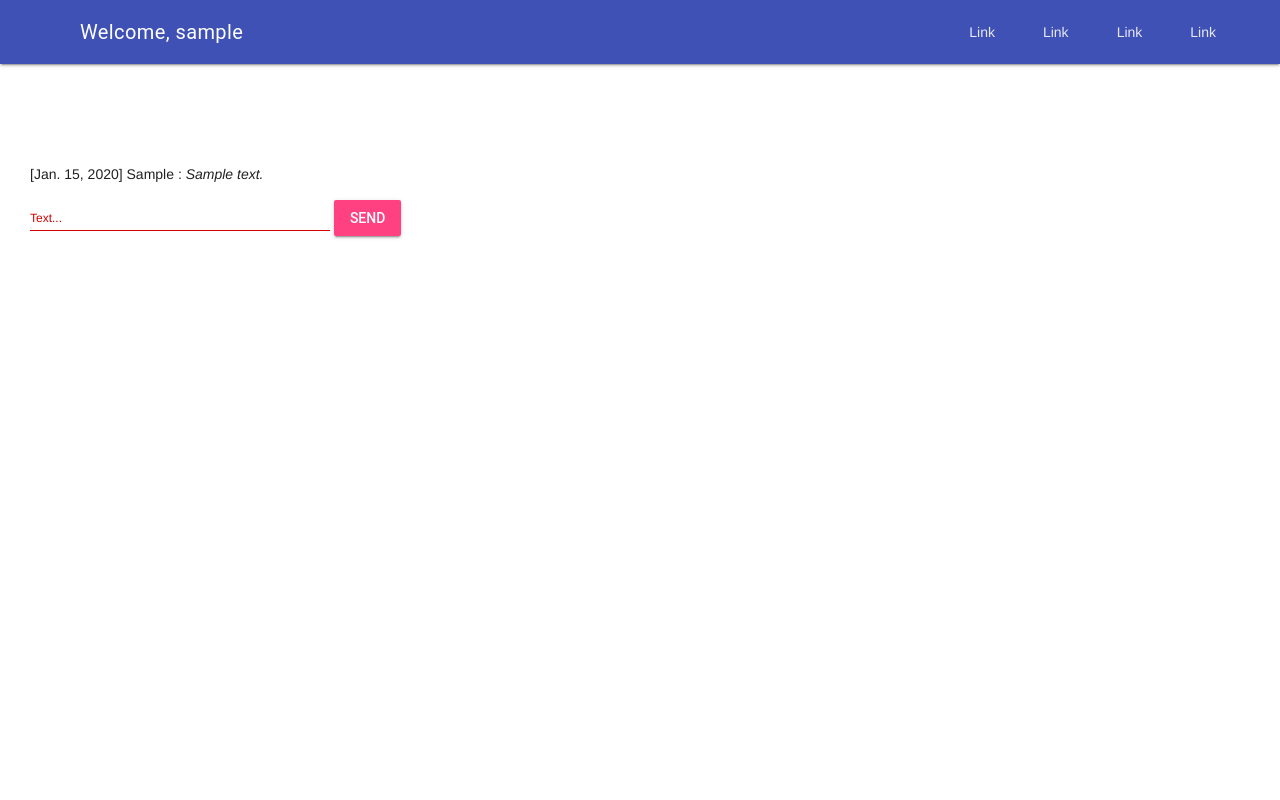
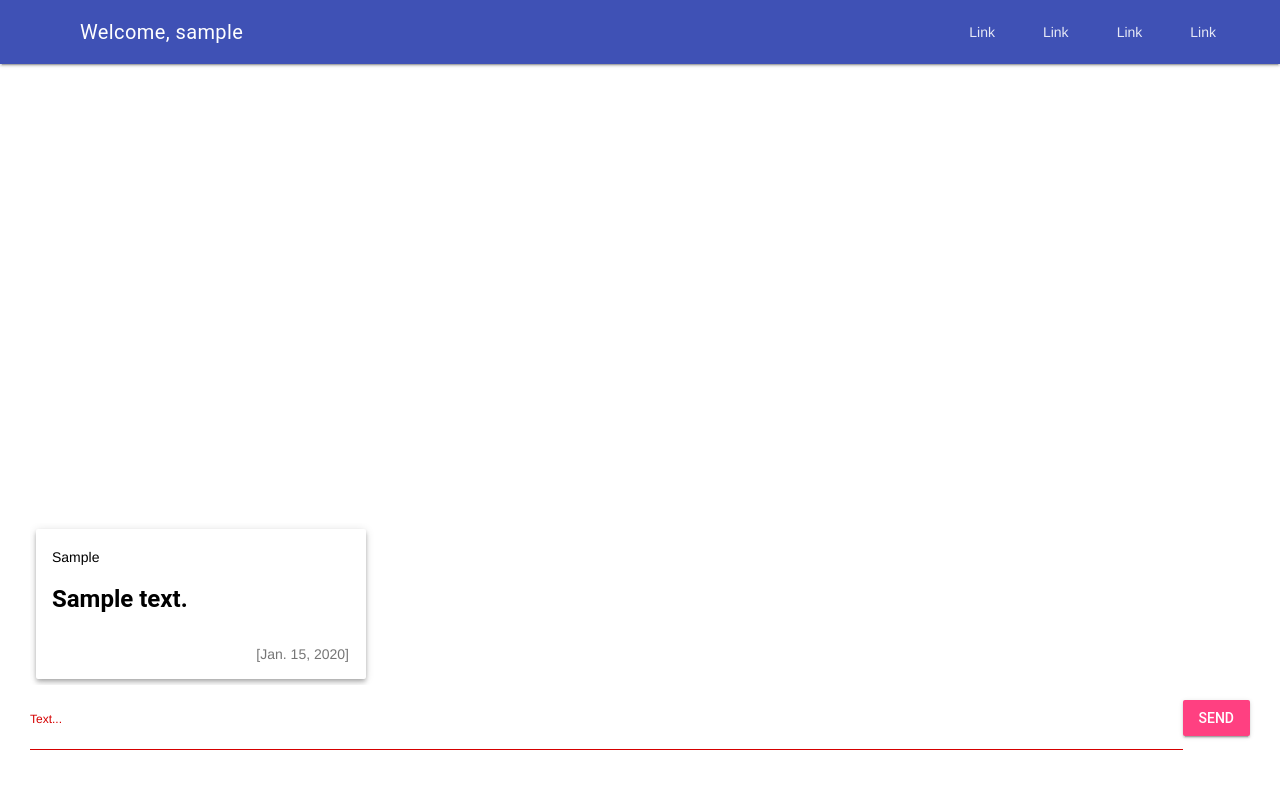
Before and after one commit to crunck78/django_chat_app, a Django app: page /chat/ in a window 1280 px wide. Run offline with Django 4.2, Linux system fonts and the light colour scheme; a user stored in the database is signed in; tables that the repository leaves empty hold one stand-in row (values such as "Sample post").

Commit message:
update frontend chat style

```diff
--- a/django_chat_app/chat/templates/chat/index.html
+++ b/django_chat_app/chat/templates/chat/index.html
@@ -3,18 +3,24 @@
 {% block content %}
 
 <!-- {{ request.user.id | json_script:"user_id" }} -->
-
 {% load static %}
+<link rel="stylesheet" href="{% static 'css/chat.css' %}">
 <script defer src="{% static 'js/chat.js' %}"></script>
 
 {% if request.user.is_authenticated %}
 
-<div id="messageContainer">
+<div id="messageContainer" >
     {% for message in messages %}
-    <div>
-        <span>[{{message.created_at}}]</span>
-        <span>{{message.author.first_name}} </span>:
-        <span><i>{{message.text}}</i></span>
+    <div class="mdl-card mdl-shadow--4dp">
+        <div class="mdl-card__title">
+           <div>
+            <p>{{message.author.first_name}} </p>
+            <h4 class="mdl-card__title-text"><b>{{message.text}}</b></h4>
+           </div>
+        </div>
+        <div class="mdl-card__supporting-text">
+            <span>[{{message.created_at}}]</span>
+        </div>
     </div>
     {% endfor %}
 </div>
@@ -23,7 +29,7 @@
 <form onsubmit="handleSubmit(event);">
     {% csrf_token %}
     <div class="mdl-textfield mdl-js-textfield mdl-textfield--floating-label">
-        <input name="textmessage" class="mdl-textfield__input" type="text" id="messageField" required>
+        <textarea name="textmessage" class="mdl-textfield__input" type="text" id="messageField" required></textarea>
         <label class="mdl-textfield__label" for="messageField">Text...</label>
     </div>
     <!-- Accent-colored raised button with ripple -->
--- /dev/null
+++ b/django_chat_app/static/css/chat.css
@@ -0,0 +1,50 @@
+.page-content {
+    height: calc(100% - 60px);
+
+    display: flex;
+    flex-direction: column;
+    justify-content: flex-end;
+}
+
+form {
+    display: flex;
+    justify-content: space-between;
+    align-items: baseline;
+}
+
+form .mdl-textfield{
+    flex: 1;
+}
+
+form textarea {
+    resize: none !important;
+}
+
+#messageContainer{
+    max-height: 100%;
+    overflow-y: auto;
+
+    transition: all 300ms;
+}
+
+#messageContainer .mdl-card{
+    margin: 6px;
+    min-height: unset;
+    /* animation: show 3000ms ease-in-out; */
+}
+
+#messageContainer .mdl-card .mdl-card__supporting-text{
+    display: flex;
+    justify-content: flex-end;
+}
+
+/* @keyframes show {
+    from{
+        position: relative;
+        top: -100%;
+    }
+
+    to{
+        top: 0;
+    }
+} */
--- a/django_chat_app/static/css/style.css
+++ b/django_chat_app/static/css/style.css
@@ -1,3 +1,5 @@
+
+
 .page-content {
-    padding: 100px 30px;
+    padding: 30px 30px;
 }
--- a/django_chat_app/static/js/chat.js
+++ b/django_chat_app/static/js/chat.js
@@ -1,5 +1,7 @@
-const userId = JSON.parse(document.getElementById('user_id').textContent);
-
+// const userId = JSON.parse(document.getElementById('user_id').textContent);
+setTimeout(() => {
+    chatToBottom();
+}, 300);
 /**
  * Gets the event.target FormData, fetch a Post request with FormData as Payload, updates FrontEnd after response
  * @param {SubmitEvent} event
@@ -7,17 +9,18 @@ const userId = JSON.parse(document.getElementById('user_id').textContent);
  */
 async function handleSubmit(event) {
     try {
-        event.preventDefault(); // stop default submitting
-        const formData = getFormData(event.target);
+        event.preventDefault();
+        const formData = new FormData(event.target);
         const response = await fetch('/chat/', {
             method: 'POST',
-            body: formData
+            body: formData //this has to be type FormData!!!!
         });
         if (!response.ok) // or check for response.status
             throw new Error(response.statusText);
         const jsonResponse = JSON.parse(await response.json());
         const newMessage = jsonResponse.fields;
         messageContainer.insertAdjacentHTML("beforeend", generateMessageHTML(newMessage));
+        chatToBottom();
     } catch (error) {
         console.error(error);
     }
@@ -30,13 +33,24 @@ async function handleSubmit(event) {
  */
 function generateMessageHTML(message) {
     return `<!--html-->
-        <div>
-           <span>[${message.created_at}]</span>
-            <span>${message.author}</span>:
-            <span><i>${message.text}</i></span>
-        </div>`;
+    <div class="mdl-card mdl-shadow--4dp">
+        <div class="mdl-card__title">
+           <div>
+            <p>${message.author.first_name | message.author.username | message.author.email | message.author}</p>
+            <h4 class="mdl-card__title-text"><b>${message.text}</b></h4>
+           </div>
+        </div>
+        <div class="mdl-card__supporting-text">
+            <span>[${message.created_at}]</span>
+        </div>
+    </div>`;
 }
 
+/**
+ * @deprecated
+ * @param {HTMLFormElement} form
+ * @returns {object}
+ */
 function getFormData(form) {
     const data = new FormData(form);
     const value = Object.fromEntries(data.entries());
@@ -54,3 +68,12 @@ function getDateNowFormat() {
     const now = new Date();
     return monthNames[now.getMonth()] + ". " + now.getDay() + ", " + now.getFullYear();
 }
+
+function chatToBottom() {
+    let scrollingChat = setInterval(() => {
+        if (messageContainer.scrollTop == messageContainer.scrollHeight) {
+            clearInterval(scrollingChat);
+        }
+        messageContainer.scrollTop += 10;
+    });
+}
```
